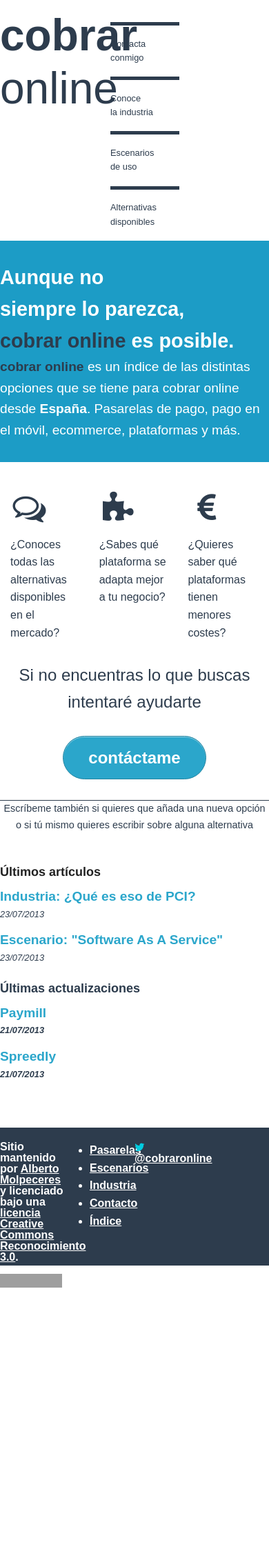
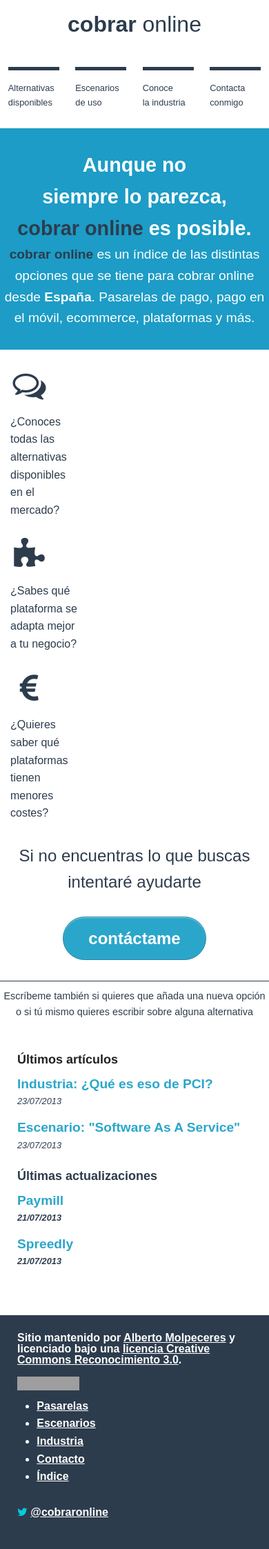
Before and after one commit to cobraronline/cobraronline, a Jekyll site: the page built from index.html, in a window 390 px wide. Shown: the whole page at 69% size. Built offline with Jekyll 4.4.1, drawn with Linux system fonts in a browser that asks for light colours; Markdown is read by kramdown in place of the engine named in the settings; before the commit the page ends 1867 px from its top, so only the background shows below that; grey boxes are pictures that could not be loaded.

Commit message:
mejoras de mamuso para el movil

```diff
--- a/css/home.css
+++ b/css/home.css
@@ -1,3 +1,25 @@
+@media only screen and ( max-width: 767px) and (min-width: 320px) {
+  header h2 {
+    display: block;
+    text-align: center;
+    font-size: 2em;
+    padding: .3em .3em 0;
+    margin-bottom: 0;
+  }
+  header .column, footer .column {
+    float: none;
+    width: 100%;
+    padding: 0 0 10px;
+  }
+ header #main-nav li { width: 19%; margin: 0 3%; }
+ #home { padding: 25px; text-align: center; }
+ ul.main-sections li { display: block; float: none; width: 100%; overflow: hidden }
+ ul.main-sections li .icon { margin-top: -15px; }
+ .row.cta { margin-bottom: 10px; padding: 0 25px; }
+ #last-activity { padding: 0 25px}
+ footer { padding: 25px; height: auto; }
+}
+
 #home{
 	background-color: #1c9cc6;
 	padding: 30px 0;
```
